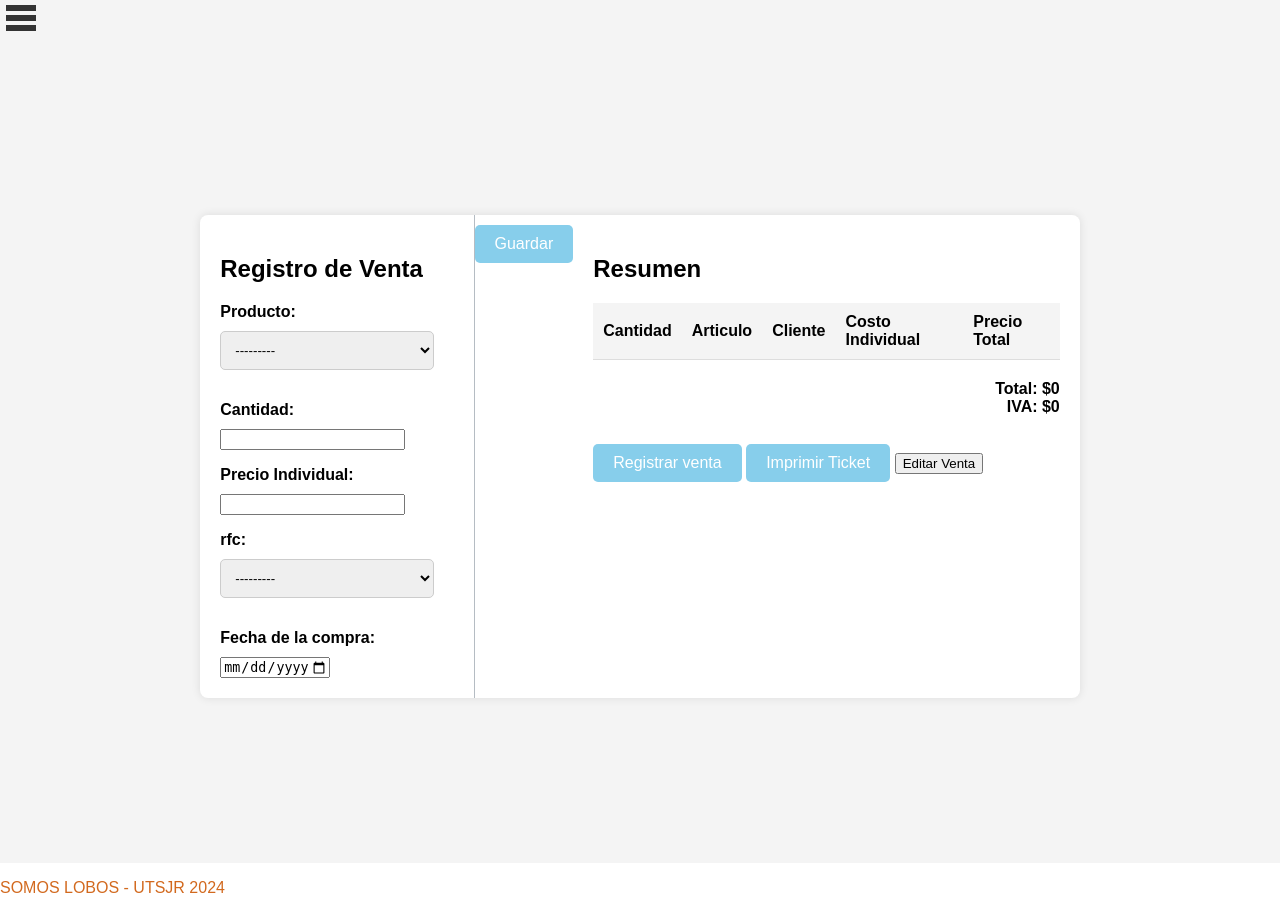
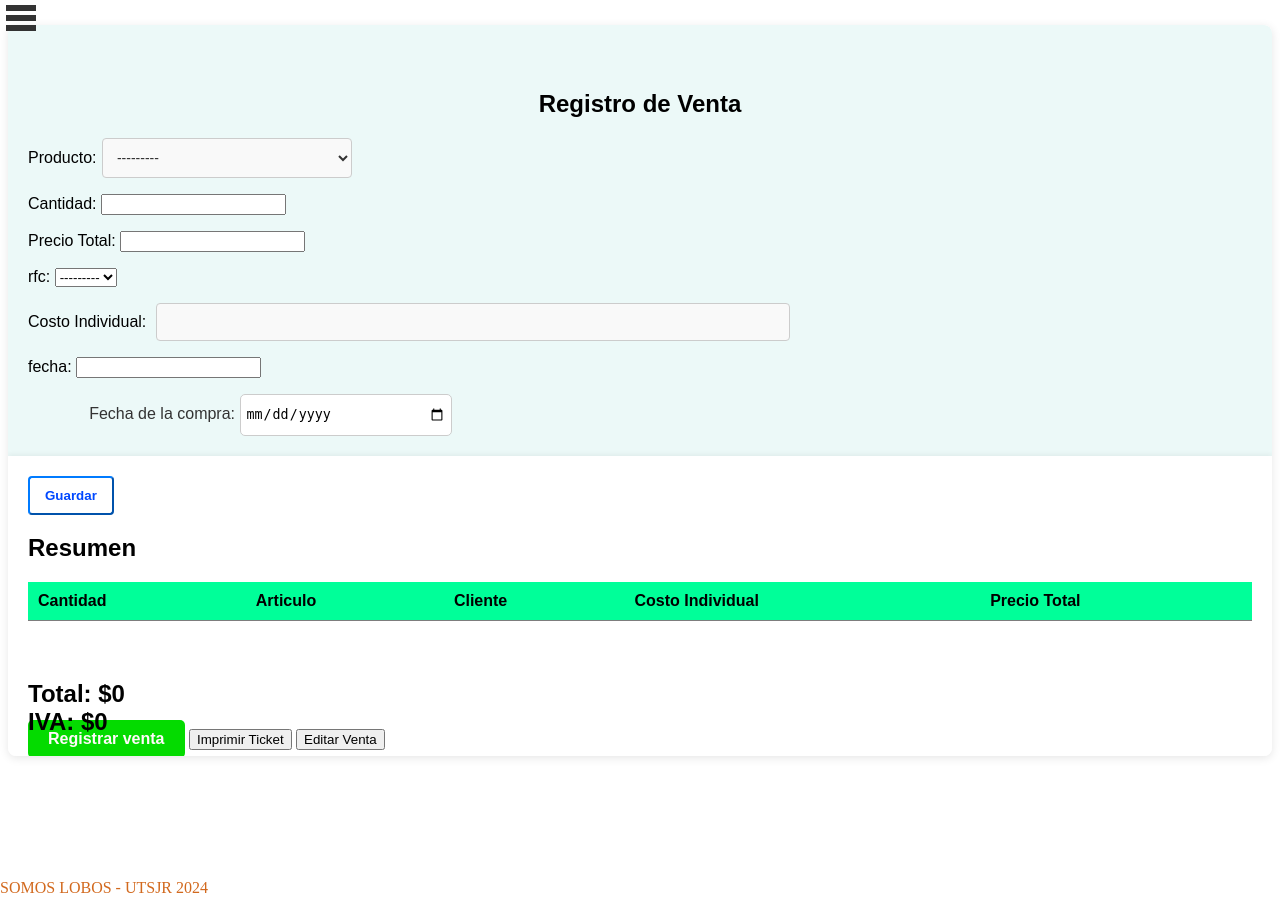
Before and after one commit to Cyrc3/estadias2, a Django app: page /registro_venta/ in a window 1280 px wide. Run offline with Django 3.2, Linux system fonts and the light colour scheme; data that the repository does not hold is empty.

```diff
--- a/estadias1/accounts/forms.py
+++ b/estadias1/accounts/forms.py
@@ -53,15 +53,16 @@ class CompraForm(forms.ModelForm):
 class VentaForm(forms.ModelForm):
     id_producto = forms.ModelChoiceField(queryset=Producto.objects.all(), label='Producto', required=False)
     id_cantidad = forms.IntegerField(label='Cantidad', required=False)
-    #costo = forms.FloatField(label='Costo Individual', required=False)
-    id_precio_total = forms.FloatField(label='Precio Individual', required=False)
+    costo = forms.FloatField(label='Costo Individual', required=False)
+    total_venta = forms.FloatField(label='Precio Total', required=False)
     #id_venta1 not defined cs don't get how to link this (detalle_venta) with Venta xd
     #iva = forms.FloatField(label='IVA')
+    fecha_venta = forms.DateField(label='fecha')
     rfc = forms.ModelChoiceField(queryset=Cliente.objects.all(), label='rfc', required=False)
 
     class Meta:
         model = Detalle_Venta
-        fields = ['id_producto','id_cantidad','id_precio_total','rfc']
+        fields = ['id_producto','id_cantidad','total_venta','rfc']
     def __init__(self, *args, **kwargs):
         super(VentaForm, self).__init__(*args, **kwargs)
         self.fields['id_producto'].queryset = Producto.objects.all()
--- a/estadias1/estadias1/settings.py
+++ b/estadias1/estadias1/settings.py
@@ -77,11 +77,11 @@ WSGI_APPLICATION = 'estadias1.wsgi.application'
 DATABASES = {
     'default': {
         'ENGINE': 'django.db.backends.mysql',
-        'NAME': 'EstadiaPruebas',
+        'NAME': 'CONTROL_INVENTARIO',
         'USER': 'root',
-        'PASSWORD': '3Sa1s87873!',
+        'PASSWORD': 'miau',
         'HOST': 'localhost',
-        'PORT': '3306',
+        'w': '3306',
     }
 }
 #honestly i have no idea what this section do, is here tho, if it works, don't touch it.
--- a/estadias1/estadias1/static/JavaScript/Registro_venta_form.js
+++ b/estadias1/estadias1/static/JavaScript/Registro_venta_form.js
@@ -134,24 +134,24 @@ document.getElementById("registrarVentaBtn").addEventListener("click", function
   hiddenField.type = "hidden";
   hiddenField.name = "resumen_data";
   hiddenField.value = JSON.stringify(resumenData);
-  document.getElementById("compraForm").appendChild(hiddenField);
+  document.getElementById("ventaForm").appendChild(hiddenField);
 
-  const fechaVenta = document.getElementById('fecha').value;
+  const fechaVenta = document.getElementById('fecha_venta').value;
   const totalVenta = document.getElementById('total-venta').textContent;
 
   const fechaField = document.createElement('input');
   fechaField.type = 'hidden';
   fechaField.name = 'fecha_venta';
   fechaField.value = fechaVenta;
-  document.getElementById('compraForm').appendChild(fechaField);
+  document.getElementById('ventaForm').appendChild(fechaField);
 
   const totalField = document.createElement('input');
   totalField.type = 'hidden';
   totalField.name = 'total_venta';
   totalField.value = totalVenta;
-  document.getElementById('compraForm').appendChild(totalField);
+  document.getElementById('ventaForm').appendChild(totalField);
 
-  document.getElementById('compraForm').submit();
+  document.getElementById('ventaForm').submit();
 });
 
 // Función para limpiar el formulario después de guardar los datos
--- a/estadias1/estadias1/templates/registro_venta.html
+++ b/estadias1/estadias1/templates/registro_venta.html
@@ -4,28 +4,22 @@
 
 {% block extra_css %}
 {% load static %}
-<link rel="stylesheet" href="{% static 'styles/styles_ventas.css' %}">
+<link rel="stylesheet" href="{% static 'styles/styles_compras.css' %}">
 {% endblock %}
 
 {% block content %}
 <div class="container">
-    <div class="left">
-        <h2>Registro de Venta</h2>
+    <div class="top">
+        <h2 id="title">Registro de Venta</h2>
         <form id="ventaForm" method="POST">
             {% csrf_token %}
             {{ form.as_p }}
             <label for="fecha" id="lfecha">Fecha de la compra:</label>
             <input type="date" id="fecha" name="fecha" required>
             <script>
-                    // Obtener la fecha actual en formato ISO (YYYY-MM-DD)
                 const today = new Date().toISOString().split('T')[0];
-
-                    // Asignar la fecha actual como el valor máximo del input de fecha
                 document.getElementById('fecha').setAttribute('max', today);
-
             </script>
-
-
             {% if form.errors %}
             <div class="alert alert-danger">
                 {% for field, errors in form.errors.items %}
@@ -33,7 +27,9 @@
                 {% endfor %}
             </div>
             {% endif %}
+        </form>
     </div>
+    <div class="bottom">
         <div class="form-group">
             <input type="button" value="Guardar" id="btnGuardar">
         </div>
@@ -53,13 +49,11 @@
                 <div class="total">
                     Total: $<span id="total-venta">0</span><br>
                     IVA: $<span id="total-iva">0</span><br><br>
-            </form>
                 </div>
-
-            <input type="submit" value="Registrar venta" id="registrarVentaBtn">            <input type="button" value="Imprimir Ticket">
+                <input type="submit" value="Registrar venta" id="registrarVentaBtn">
+                <input type="button" value="Imprimir Ticket">
                 <button id="editarVentaBtn" type="button" style="display:inline;">Editar Venta</button>
             </div>
-
             <div id="eliminarVenta" class="modal">
                 <div class="modal-content">
                     <p id="eliminarModal">¿Seguro que deseas eliminar está fila?</p>
@@ -67,7 +61,8 @@
                     <button id="cancelarEliminar" type="button">Cancelar</button>
                 </div>
             </div>
-
+        </div>
+    </div>
 </div>
 <script src="{% static 'JavaScript/Registro_venta_form.js' %}"></script>
 {% endblock %}
```
Lines whose indentation alone changed are shown as unchanged.
